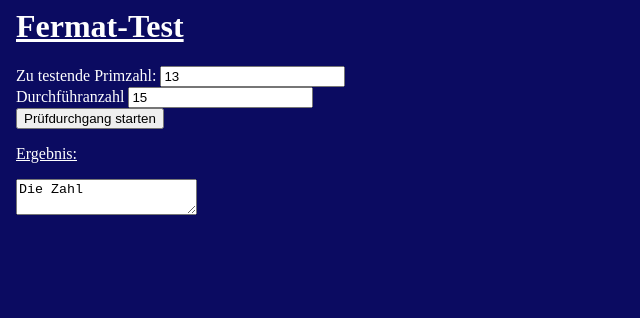
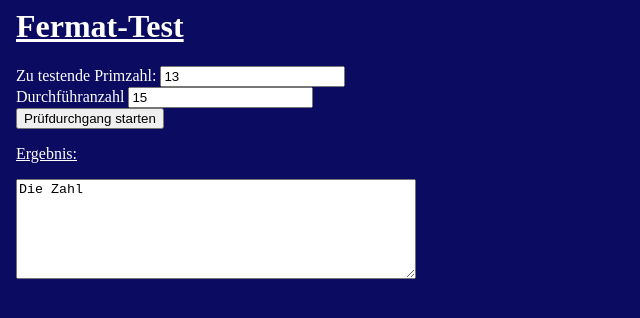
Before and after one commit to Va2828Cz/angular-eydwqm, an Angular app: page / in a window 1280 px wide. Shown: the top 318 px of the page, without its empty margins (0-640 px from the left). Built offline with nearby package versions, Linux system fonts and the light colour scheme.

Commit message:
3 files modified

```diff
--- a/src/app/fermat-test/fermat-test.component.css
+++ b/src/app/fermat-test/fermat-test.component.css
@@ -1,4 +1,5 @@
 #hintergrundf{
 
-
+  width: 400px;
+  height: 100px;
 }
--- a/src/app/fermat-test/fermat-test.component.html
+++ b/src/app/fermat-test/fermat-test.component.html
@@ -16,5 +16,6 @@
 </p>
 <textarea id= "hintergrundf" >
 {{ergebnis}}
+
 </textarea>
 </body>
--- a/src/app/fermat-test/fermat-test.component.ts
+++ b/src/app/fermat-test/fermat-test.component.ts
@@ -9,23 +9,23 @@ export class FermatTestComponent implements OnInit {
 
   versuchskaninchen: number = 13;
   anzahl: number = 15;
-  ergebnis = "Die Zahl";
+  ergebnis = "Die Zahl ";
 
   constructor() { }
 
   fermattest() {
     let zeuge = 2;
     //Berechne zeuge^(versuchskaninchen-1) moidulo Versuchskaninchen
-    let zwischenergebnis =1;
-    for(let i = 0; i < this.versuchskaninchen-1; i++){
+    let zwischenergebnis = 1;
+    for (let i = 0; i < this.versuchskaninchen - 1; i++) {
 
       zwischenergebnis = zwischenergebnis * zeuge;
     }
-    if(zwischenergebnis === 1) {
-      this.ergebnis += zeuge + 'ist wahrscheinlich eine Primzahl';
+    if (zwischenergebnis === 1) {
+      this.ergebnis += this.versuchskaninchen + ' ist wahrscheinlich eine Primzahl';
 
-    }else{
-      this.ergebnis += zeuge + 'ist wahrscheinlich keine Primzahl';
+    } else {
+      this.ergebnis += this.versuchskaninchen + ' ist wahrscheinlich keine Primzahl';
 
     }
 
```
